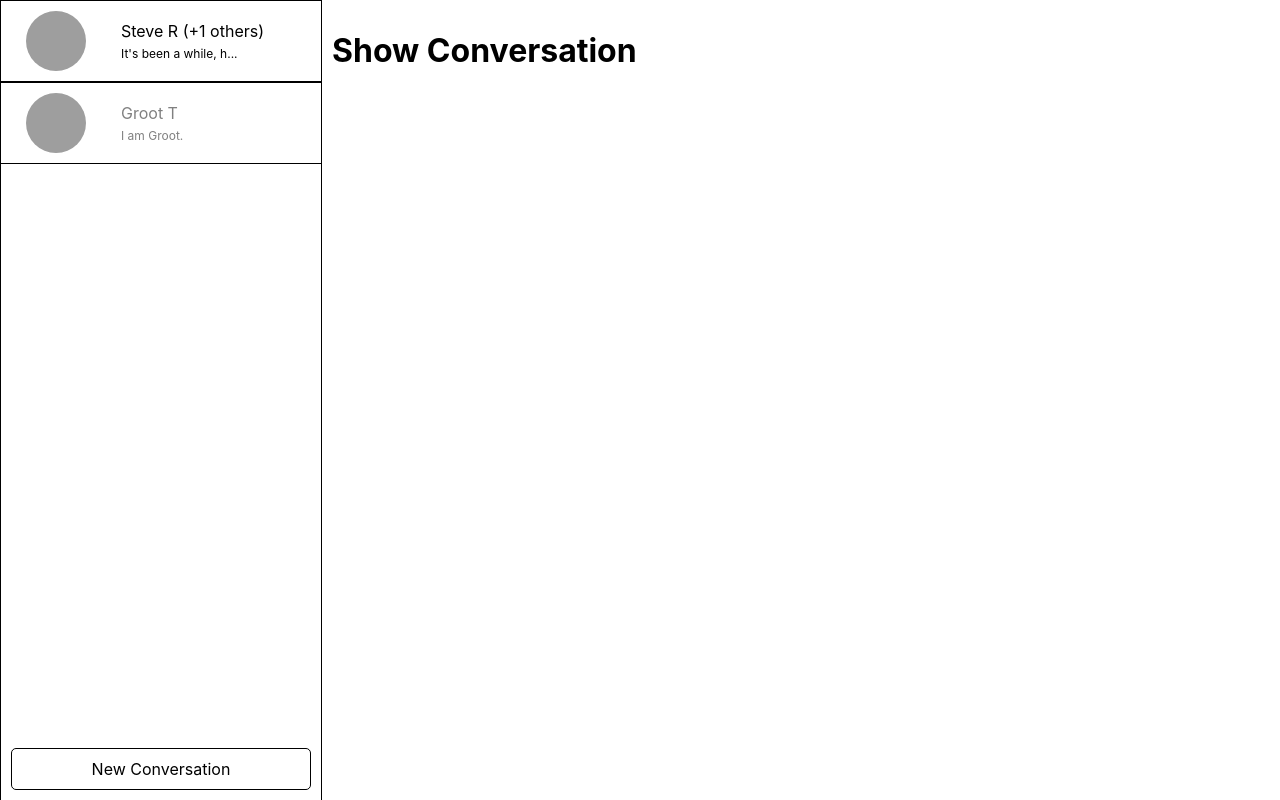
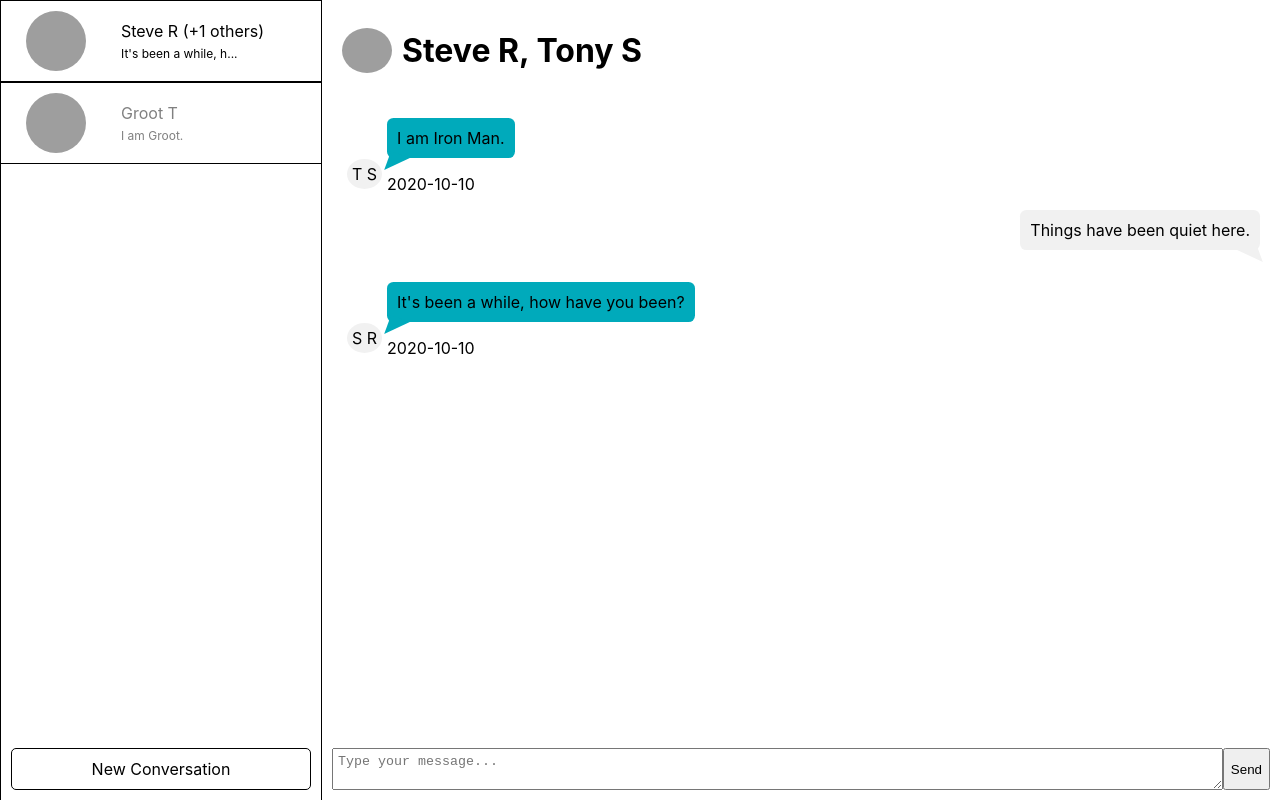
Before and after one commit to scottyscripts/react-chat, a React (Create React App) app: page /conversations/1 in a window 1280 px wide. Built offline with nearby package versions, Linux system fonts and the light colour scheme; grey boxes are pictures that could not be loaded.

Commit message:
add component to show conversation / messages - user in conversation send response

```diff
--- a/src/components/App.js
+++ b/src/components/App.js
@@ -1,9 +1,11 @@
 import { Component } from 'react';
-import { BrowserRouter, Route, Switch } from 'react-router-dom';
+import { BrowserRouter, Route, Switch, Redirect } from 'react-router-dom';
 import styles from '../styles/App.module.css';
 import ConversationSidebar from '../components/ConversationSidebar';
+import Conversation from '../components/Conversation';
 import Home from '../components/Home';
 import data from '../data';
+import utils from '../utils';
 
 class App extends Component {
   constructor() {
@@ -13,6 +15,33 @@ class App extends Component {
     this.state = {
       currentUser,
       conversations,
+    }
+  }
+
+  sendMessage = (conversationId, text, senderId, sendReply=false) => {
+    const conversationIndex = this.state.conversations.findIndex((c) => c.id === conversationId);
+
+    this.setState((prevState) => {
+      const conversationsCopy = prevState.conversations;
+
+      const message = {
+        id: 222,
+        text: text,
+        timestamp: '2020-10-10',
+        userId: senderId,
+      };
+
+      conversationsCopy[conversationIndex].messages.unshift(message);
+
+      return {conversations: conversationsCopy};
+    });
+
+    if (sendReply) {
+      const sendInterval = utils.getRandomInt(1 * 1000, 60 * 1000);
+      setTimeout(() => {
+        const sender = this.state.conversations[conversationIndex].users.find((u) => u.id !== this.state.currentUser.id);
+        this.sendMessage(conversationId, 'Hello there', sender.id)
+      }, sendInterval);
     }
   }
 
@@ -30,10 +59,21 @@ class App extends Component {
                 path="/conversations/new"
                 render={() => <h1>New Conversation</h1>}
               />
-              <Route
-                path="/conversations/:id"
-                render={() => <h1>Show Conversation</h1>}
-              />
+              <Route path="/conversations/:id" render={({ match }) => {
+                const id = parseInt(match.params.id);
+                const conversation = this.state.conversations.find((c) => c.id === id);
+                if (conversation) {
+                  return (
+                    <Conversation
+                      conversation={conversation}
+                      currentUser={this.state.currentUser}
+                      sendMessage={this.sendMessage}
+                    />
+                  );
+                } else {
+                  return <Redirect to="/" />;
+                }
+              }} />
               <Route path="/" component={Home} />
             </Switch>
 
--- /dev/null
+++ b/src/components/Conversation.js
@@ -0,0 +1,94 @@
+import { Component, Fragment } from 'react';
+import styles from '../styles/Conversation.module.css';
+import data from '../data';
+
+class Conversation extends Component {
+  constructor(props) {
+    super(props);
+
+    this.state = {
+      messageText: '',
+    }
+  }
+
+  onMessageTextChange = (event) => {
+    this.setState({ messageText: event.target.value });
+  }
+
+  onSendMessage = (event) => {
+    event.preventDefault();
+
+    this.props.sendMessage(
+      this.props.conversation.id,
+      this.state.messageText,
+      this.props.currentUser.id,
+      true,
+    );
+    this.setState({ messageText: '' });
+  }
+
+  render() {
+    const { messages } = this.props.conversation;
+    const users = this.props.conversation.users.filter((u) => u.id !== this.props.currentUser.id);
+    const headerTitle = users.map((user) => {
+      return `${user.firstName} ${user.lastName.charAt(0)}`;
+    }).join(', ');
+
+    return (
+      <div className={styles.container}>
+        <div className={styles.header}>
+          <img src={users[0].iconUrl} className={styles.userIcon} />
+          <h1>{headerTitle}</h1>
+        </div>
+        <div className={styles.messagesContainer}>
+          {messages.map((message, i) => {
+            const isMyMessage = message.userId === this.props.currentUser.id;
+
+            let messageJsx;
+            if (isMyMessage) {
+              messageJsx = (
+                <p className={`${styles.message} ${styles.sentMessage}`}>
+                  {message.text}
+                </p>
+              );
+            } else {
+              const user = users.find((u) => u.id === message.userId);
+              const userInitials = `${user.firstName.charAt(0)} ${user.lastName.charAt(0)}`;
+
+              messageJsx = (
+                <div className={styles.receivedMessageContainer}>
+                  <div className={styles.receivedMessageInitials}>
+                    <span>{userInitials}</span>
+                  </div>
+                  <div>
+                    <p className={`${styles.message} ${styles.receivedMessage}`}>
+                      {message.text}
+                    </p>
+                    <span>{message.timestamp}</span>
+                  </div>
+                </div>
+              )
+            }
+
+            return (
+              <Fragment key={i}>
+                {messageJsx}
+              </Fragment>
+            );
+          })}
+        </div>
+        <div style={{display: 'flex', marginTop: 'auto'}}>
+          <textarea
+            value={this.state.messageText}
+            onChange={this.onMessageTextChange}
+            placeholder="Type your message..."
+            style={{flex: 1, padding: '5px'}}
+          />
+          <button onClick={this.onSendMessage}>Send</button>
+        </div>
+      </div>
+    )
+  }
+}
+
+export default Conversation;
--- a/src/index.js
+++ b/src/index.js
@@ -5,9 +5,7 @@ import App from './components/App';
 import reportWebVitals from './reportWebVitals';
 
 ReactDOM.render(
-  <React.StrictMode>
-    <App />
-  </React.StrictMode>,
+  <App />,
   document.getElementById('root')
 );
 
--- a/src/styles/App.module.css
+++ b/src/styles/App.module.css
@@ -5,7 +5,6 @@
 
 .colContainer {
   display: flex;
-  /* flex-direction: column; */
   flex: 1;
   padding: 10px;
 }
--- /dev/null
+++ b/src/styles/Conversation.module.css
@@ -0,0 +1,78 @@
+.container {
+  display: flex;
+  flex-direction: column;
+  flex: 1;
+}
+
+.header {
+  display: flex;
+  align-items: center;
+}
+
+.userIcon {
+  margin: 10px;
+  width: 50px;
+  height: 45px;
+  border-radius: 50%;
+}
+
+.messagesContainer {
+  display: flex;
+  flex-direction: column-reverse;
+  overflow: auto;
+  padding: 10px;
+}
+
+.message {
+	position: relative;
+  border-radius: .4em;
+  padding: 10px;
+}
+
+.sentMessage {
+  align-self: flex-end;
+  background: #f1f1f1;
+}
+
+.receivedMessage {
+  align-self: flex-start;
+  background: #00aabb;
+}
+
+.message:after {
+	content: '';
+	position: absolute;
+	bottom: 0;
+	width: 0;
+	height: 0;
+	border: 20px solid transparent;
+	border-bottom: 0;
+	margin-bottom: -16px;
+}
+
+.sentMessage:after {
+  border-right: 0;
+  left: 100%;
+  margin-left: -20px;
+  transform: rotate(-20deg);
+  border-top-color: #f1f1f1;
+}
+
+.receivedMessage:after {
+  border-left: 0;
+  left: 0;
+  transform: rotate(20deg);
+  border-top-color: #00aabb;
+}
+
+.receivedMessageContainer {
+  display: flex;
+  align-items: flex-end;
+}
+
+.receivedMessageInitials {
+  background-color: #f1f1f1;
+  padding: 5px;
+  border-radius: 50%;
+  margin: 5px;
+}
--- /dev/null
+++ b/src/utils.js
@@ -0,0 +1,7 @@
+function getRandomInt(min, max) {
+  return Math.floor(Math.random() * (max - min) + min);
+}
+
+export default {
+  getRandomInt,
+}
```
